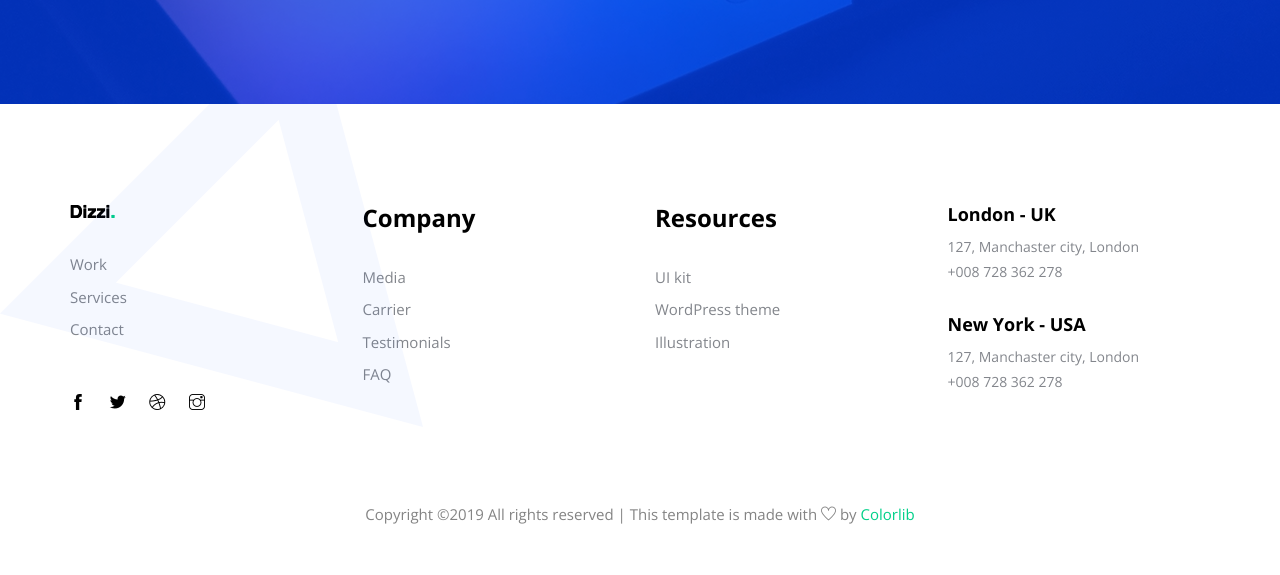
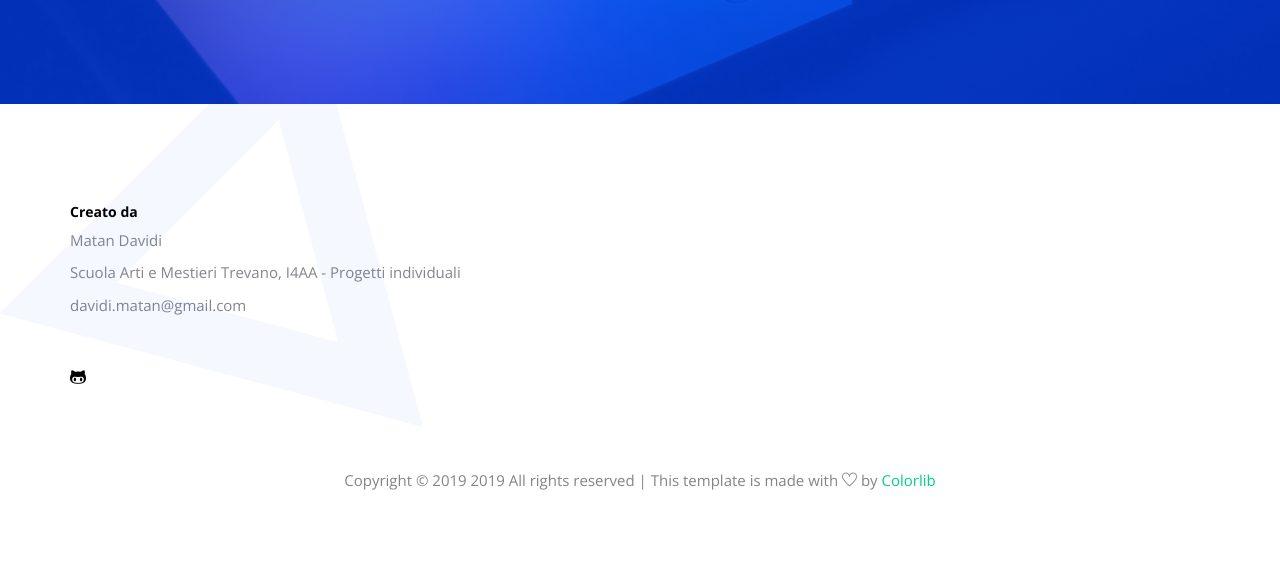
Before and after one commit to MatanDavidi/ActivityManager, a PHP site: page / in a window 1280 px wide. Shown: the part 696-1271 px from the top of the page. After the commit the page ends 1186 px from the top, so only its background shows below. Run offline with PHP 8.4, Linux system fonts and the light colour scheme.

Commit message:
Update footer with personal information

```diff
--- a/software/application/views/shared/footer.php
+++ b/software/application/views/shared/footer.php
@@ -2,73 +2,26 @@
 <footer class="footer-area">
     <div class="container">
         <div class="row justify-content-between">
-            <div class="col-sm-6 col-md-3 col-xl-3">
+            <div class="col-sm-12 col-md-12 col-xl-12">
                 <div class="single-footer-widget footer_1">
                     <a href="index.html">
-                        <img src="application/libs//img/footer_logo.png" alt=""/>
+                        <h6>Creato da</h6>
+
                     </a>
                     <ul>
-                        <li><a href="#">Work</a></li>
-                        <li><a href="#">Services</a></li>
-                        <li><a href="#">Contact</a></li>
+                        <li><a>Matan Davidi</a></li>
+                        <li><a>Scuola Arti e Mestieri Trevano, I4AA - Progetti individuali</a></li>
+                        <li><a href="mailto:davidi.matan@gmail.com">davidi.matan@gmail.com</a></li>
                     </ul>
                     <div class="social_icon">
-                        <a href="#"><i class="ti-facebook"></i></a>
-                        <a href="#"><i class="ti-twitter-alt"></i></a>
-                        <a href="#"><i class="ti-dribbble"></i></a>
-                        <a href="#"><i class="ti-instagram"></i></a>
+                        <a href="https://github.com/MatanDavidi"><i class="ti-github"></i></a>
+
+
                     </div>
                 </div>
             </div>
-            <div class="col-xl-3 col-sm-6 col-md-3">
-                <div class="single-footer-widget footer_2">
-                    <h4>Company</h4>
-                    <ul>
-                        <li>
-                            <a href="#">Media</a>
-                        </li>
-                        <li>
-                            <a href="#">Carrier</a>
-                        </li>
-                        <li>
-                            <a href="#">Testimonials</a>
-                        </li>
-                        <li>
-                            <a href="#">FAQ</a>
-                        </li>
-                    </ul>
-                </div>
-            </div>
-            <div class="col-xl-3 col-sm-6 col-md-3">
-                <div class="single-footer-widget footer_2">
-                    <h4>Resources</h4>
-                    <ul>
-                        <li>
-                            <a href="#">UI kit</a>
-                        </li>
-                        <li>
-                            <a href="#">WordPress theme</a>
-                        </li>
-                        <li>
-                            <a href="#">Illustration</a>
-                        </li>
-                    </ul>
-                </div>
-            </div>
-            <div class="col-xl-3 col-sm-6 col-md-3">
-                <div class="single-footer-widget footer_2">
-                    <div class="single_contact_info">
-                        <h3>London - UK</h3>
-                        <p>127, Manchaster city, London</p>
-                        <p>+008 728 362 278</p>
-                    </div>
-                    <div class="single_contact_info">
-                        <h3>New York - USA</h3>
-                        <p>127, Manchaster city, London</p>
-                        <p>+008 728 362 278</p>
-                    </div>
-                </div>
-            </div>
+
+
         </div>
     </div>
     <div class="container-fluid">
@@ -79,7 +32,9 @@
                         <div class="col-lg-12">
                             <p class="footer-text m-0">
                                 <!-- Link back to Colorlib can't be removed. Template is licensed under CC BY 3.0. -->
-                                Copyright &copy;<script>document.write(new Date().getFullYear());</script>
+                                Copyright ©
+                                <script>document.write(new Date().getFullYear());</script>
+                                2019
                                 All rights reserved | This template is made with <i class="ti-heart"
                                                                                     aria-hidden="true"></i> by <a
                                         href="https://colorlib.com" target="_blank">Colorlib</a>
```
